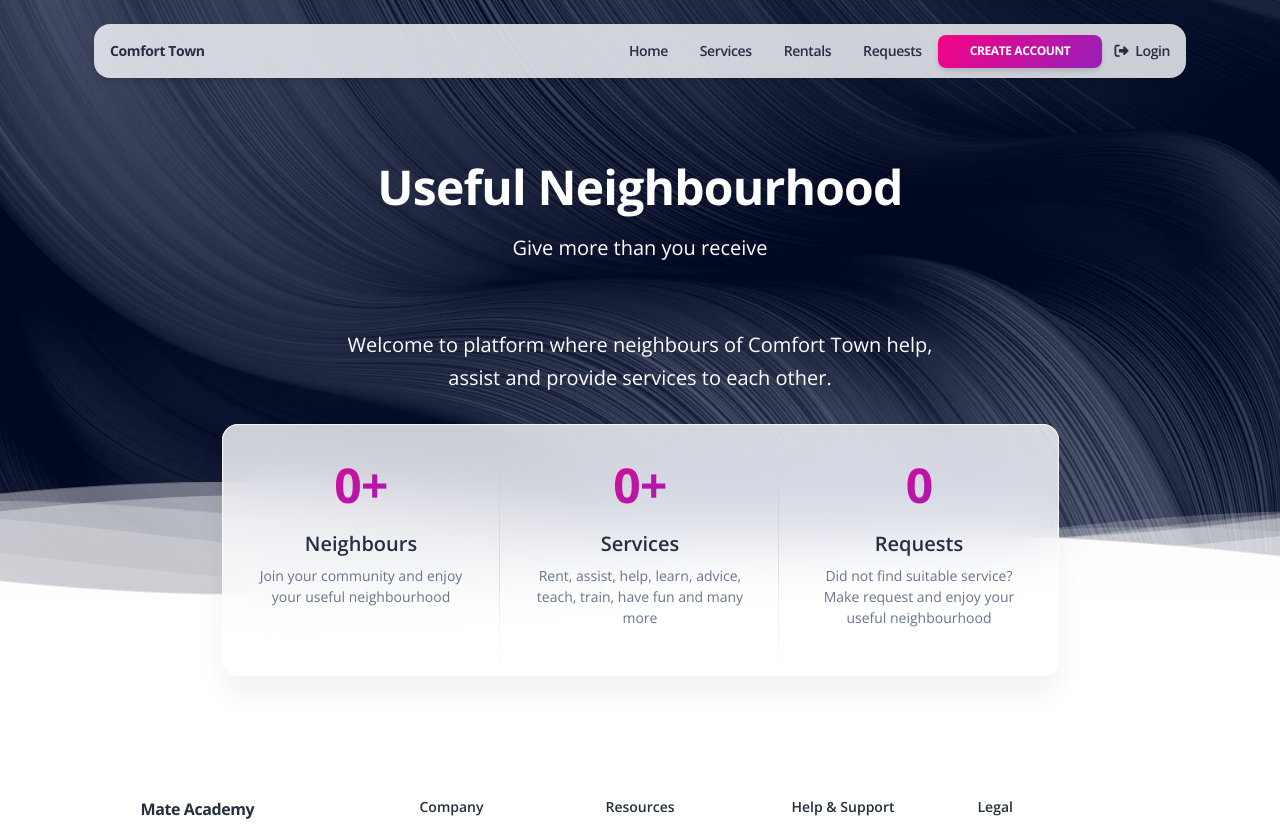
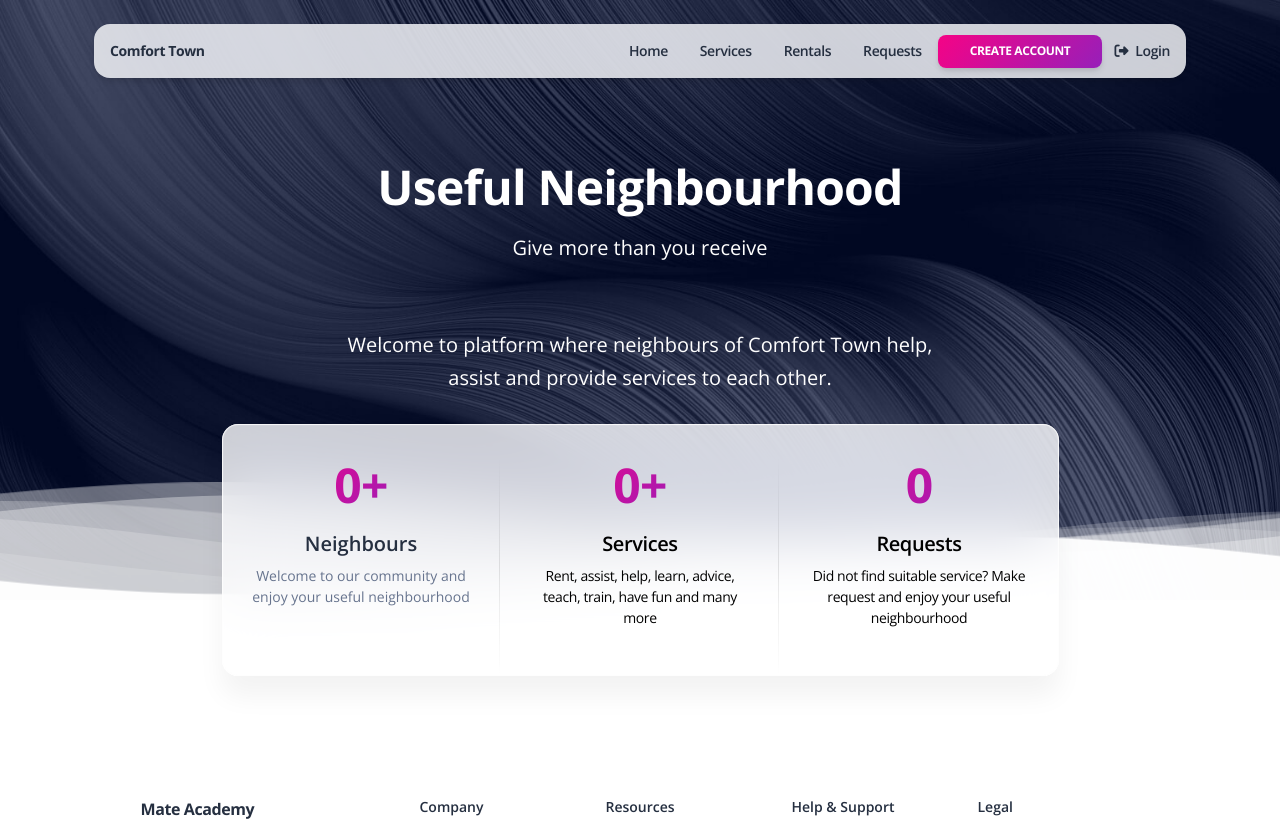
Before and after one commit to Bombardier256/useful_neighbourhood, a Django app: page / in a window 1280 px wide. Shown: the top 826 px of the page. Run offline with Django 5.2, Linux system fonts and the light colour scheme; data that the repository does not hold is empty; some libraries are stand-ins or nearby versions.

Commit message:
Add links

```diff
--- a/templates/lend_assist/index.html
+++ b/templates/lend_assist/index.html
@@ -53,23 +53,23 @@
               <div class="p-3 text-center">
                 <h1 class="text-gradient text-primary"><span id="state1" countTo={{ num_users }}>0</span>+</h1>
                 <h5 class="mt-3">Neighbours</h5>
-                <p class="text-sm">Join your community and enjoy your useful neighbourhood</p>
+                <p class="text-sm">Welcome to our community and enjoy your useful neighbourhood</p>
               </div>
               <hr class="vertical dark">
             </div>
             <div class="col-md-4 position-relative">
               <div class="p-3 text-center">
                 <h1 class="text-gradient text-primary"> <span id="state2" countTo={{ num_services }}>0</span>+</h1>
-                <h5 class="mt-3">Services</h5>
-                <p class="text-sm">Rent, assist, help, learn, advice, teach, train, have fun and many more</p>
+                <h5 class="mt-3"><a href="{% url 'lend_assist:service-list' %}">Services</a></h5>
+                <p class="text-sm"><a href="{% url 'lend_assist:service-list' %}">Rent, assist, help, learn, advice, teach, train, have fun and many more</a></p>
               </div>
               <hr class="vertical dark">
             </div>
             <div class="col-md-4">
               <div class="p-3 text-center">
                 <h1 class="text-gradient text-primary" id="state3" countTo={{ num_requests }}>0</h1>
-                <h5 class="mt-3">Requests</h5>
-                <p class="text-sm">Did not find suitable service? Make request and enjoy your useful neighbourhood</p>
+                <h5 class="mt-3"><a href="{% url 'lend_assist:request-list' %}">Requests</a></h5>
+                <p class="text-sm"><a href="{% url 'lend_assist:request-list' %}">Did not find suitable service? Make request and enjoy your useful neighbourhood</a></p>
               </div>
             </div>
           </div>
@@ -79,14 +79,6 @@
   </section>
 
   <!-- -------   END PRE-FOOTER 2 - simple social line w/ title & 3 buttons    -------- -->
-
-
-
-
-
-
-
-
 
 {% endblock content %}
 
```
